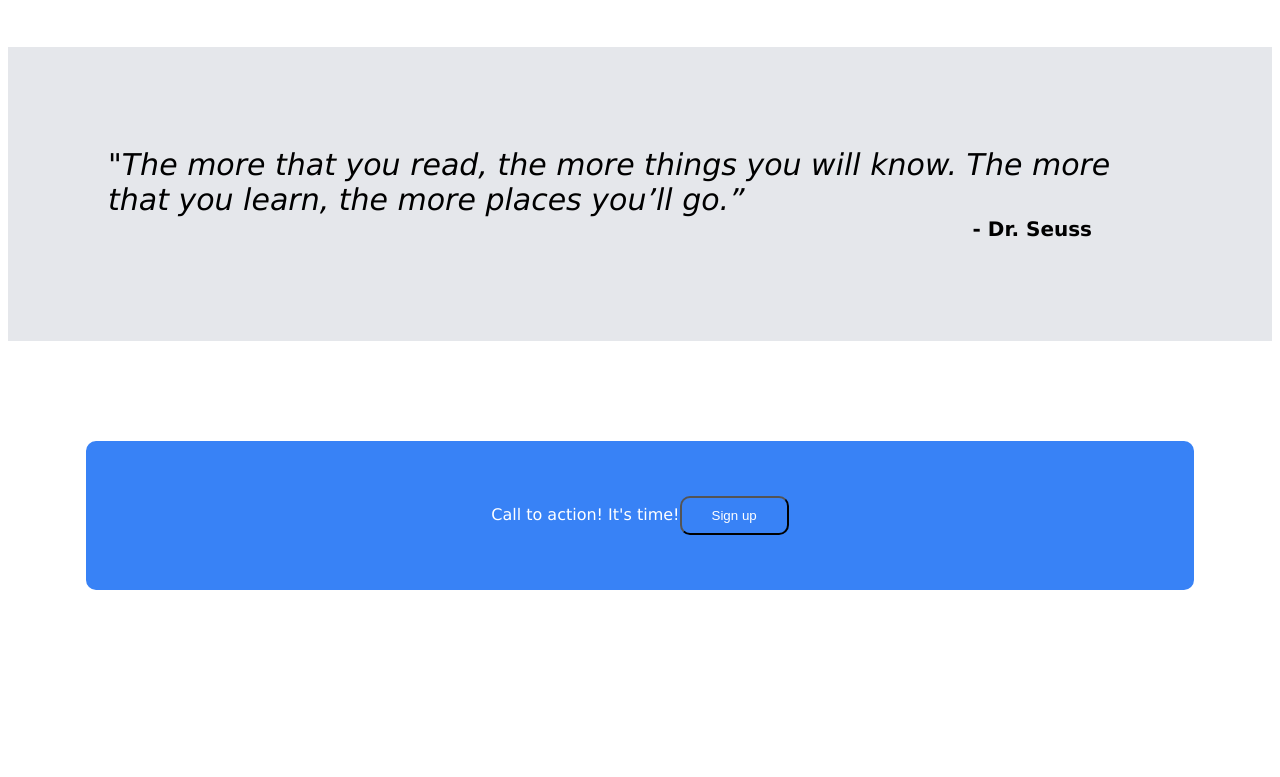
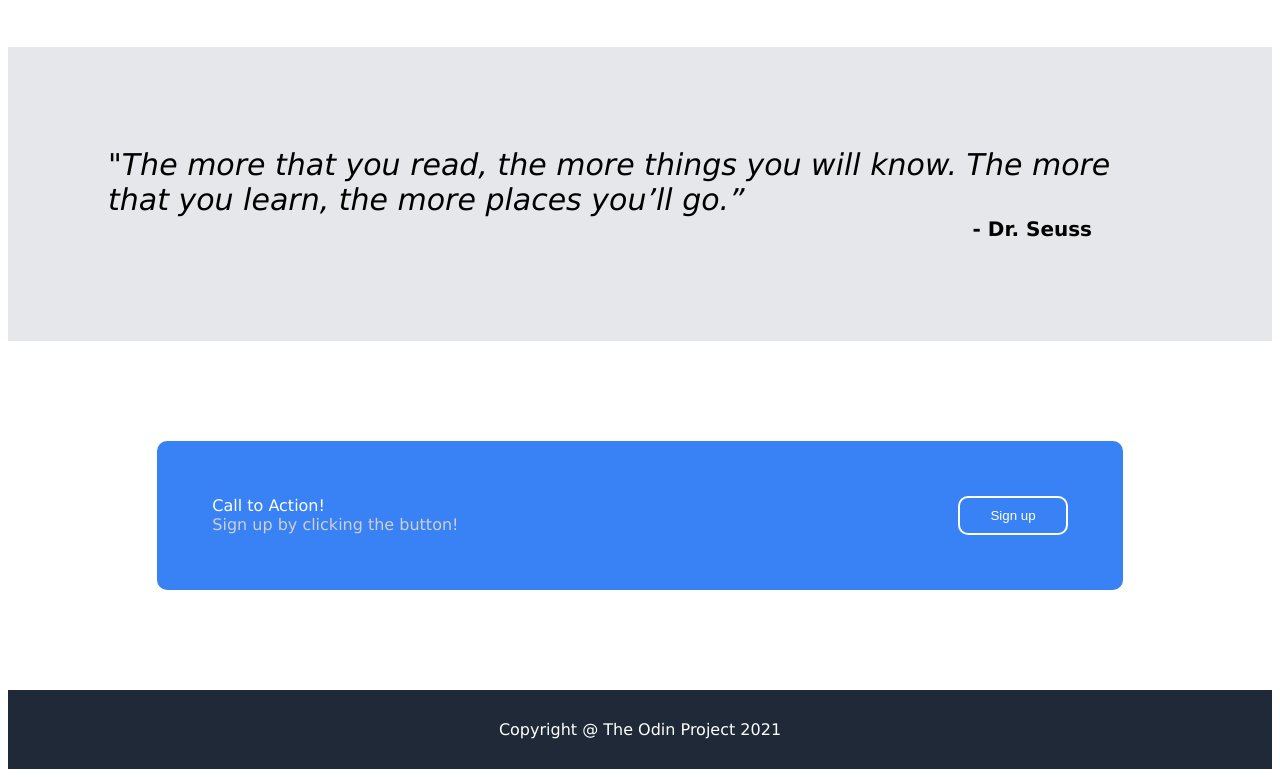
Before and after one commit to kotynskm/landing-page, a plain HTML site: page index.html in a window 1280 px wide. Shown: the part 947-1724 px from the top of the page. Before the commit the page ends 1645 px from the top, so only its background shows below. Drawn offline with Linux system fonts and the light colour scheme.

Commit message:
Added section four and footer

```diff
--- a/index.html
+++ b/index.html
@@ -58,15 +58,16 @@
     </section>
 
     <section class="four">
-
-        <div class="action-text">Call to action! It's time!<button>Sign up</button></div>
-
-
+        <div class="inside-four">
+            <div class="action-text">Call to Action!<br><div class="contrast-text">Sign up by clicking the button!</div></div>
+            <button>Sign up</button>
+        </div>
     </section>
 
 
-
-
+<footer>
+    <div class="footer">Copyright @ The Odin Project 2021</div>
+</footer>
 
 
 
--- a/style.css
+++ b/style.css
@@ -34,6 +34,7 @@ button {
     border-radius: 10px;
     background-color: #3882F6;
     color: white;
+    border: white solid 2px;
 }
 
 .top, .middle {
@@ -63,7 +64,7 @@ button {
 }
 
 .contrast-text {
-    color: gray;
+    color: #cfcfcf;
 }
 
 .container {
@@ -115,18 +116,28 @@ button {
     margin-right: 80px;
 }
 
+.action-text {
+    color: white;
+}
+
 .four {
     display: flex;
     justify-content: center;
-    margin-top: 100px;
-    margin-bottom: 100px;
-
 }
 
-.action-text {
-    border: #3882F6 solid 5px;
+.inside-four {
+    border:#3882F6 solid 5px;
+    border-radius: 10px;
     background-color: #3882F6;
+    display: flex;
+    gap: 500px;
+    padding: 50px;
+    margin: 100px;
+}
+
+.footer {
     color: white;
-    padding: 50px 400px;
-    border-radius: 10px;
+    background-color: #1f2937;
+    text-align: center;
+    padding: 30px;
 }
```
